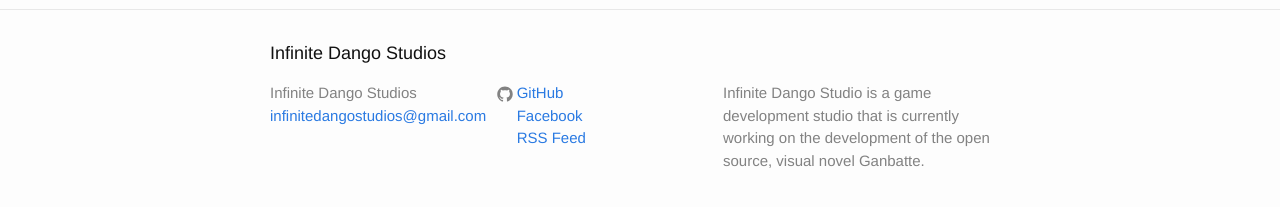
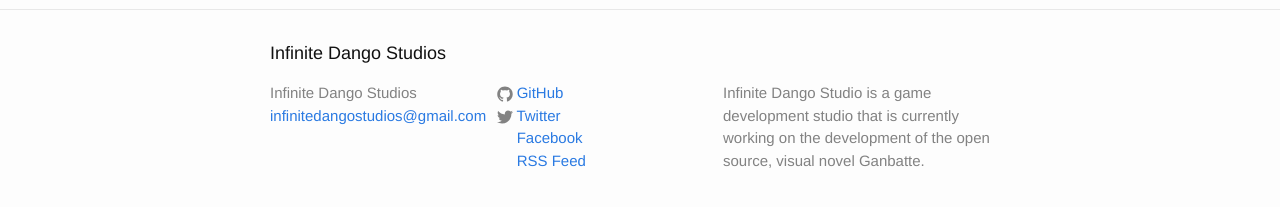
Before and after one commit to Infinite-Dango-Studios/Infinite-Dango-Studios.github.io, a Jekyll site: the page built from index.html, in a window 1280 px wide. Shown: the part 611-818 px from the top of the page. Built offline with Jekyll 4.4.1, drawn with Linux system fonts in a browser that asks for light colours.

Commit message:
Changed Twitter section of footer
Changed the Twitter section of the footer to link to a page that will
have a list of all of the staff members' Twitter pages.

```diff
--- a/_includes/footer.html
+++ b/_includes/footer.html
@@ -30,9 +30,8 @@
           </li>
           {% endif %}
 
-          {% if site.twitter_username %}
           <li>
-            <a href="https://twitter.com/{{ site.twitter_username }}">
+            <a href="/twitter">
               <span class="icon  icon--twitter">
                 <svg viewBox="0 0 16 16">
                   <path fill="#828282" d="M15.969,3.058c-0.586,0.26-1.217,0.436-1.878,0.515c0.675-0.405,1.194-1.045,1.438-1.809
@@ -40,10 +39,9 @@
                 </svg>
               </span>
 
-              <span class="username">{{ site.twitter_username }}</span>
+              <span class="username">Twitter</span>
             </a>
           </li>
-          {% endif %}
 
           {% if site.facebook_username %}
           <li>
```
